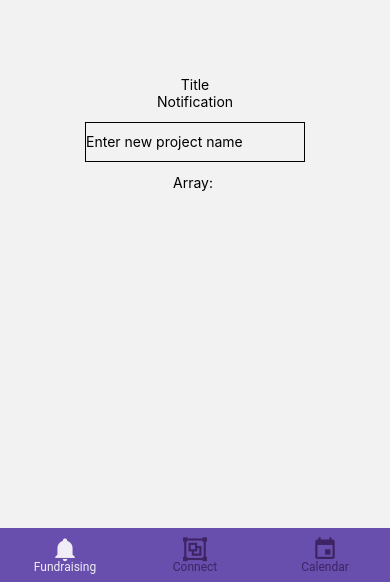
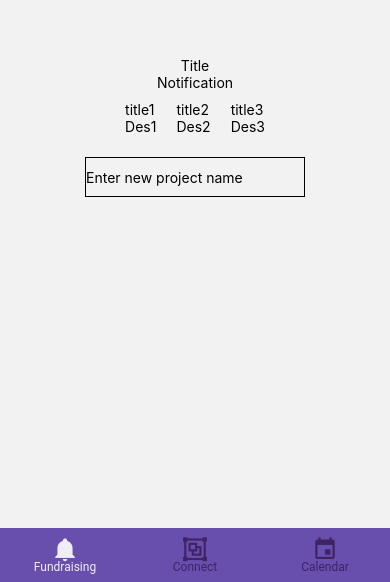
Before and after one commit to mhyneman8/inTouch, a React Native app: screen /Fundraising in a window 390 px wide. Shown: the part 262-844 px from the top of the page. Built offline with nearby package versions, Linux system fonts and the light colour scheme.

Commit message:
input saves to state array

```diff
--- a/components/fundraising.js
+++ b/components/fundraising.js
@@ -31,8 +31,26 @@ import projects from './project-data';
 
 
   export default function Fundraising() {
-    const [projectName, setProjectName] = useState(null);
-    const [projectArray, setProjectArray] = useState([]);
+    const [projectName, setProjectName] = useState();
+    const [projectArray, setProjectArray] = useState([
+      {title: "title1", description: "Des1"},
+      {title: "title2", description: "Des2"},
+      {title: "title3", description: "Des3"},
+    ]);
+
+    // const pName = projectArray.map(project => project.title)
+
+    const list = () => {
+      return projectArray.map((project) => {
+        return (
+          <View key={project.title} style={{margin: 10}}>
+            <Text>{project.title}</Text>
+            <Text>{project.description}</Text>
+          </View>
+        );
+      })
+    }
+
   // console.log(projectName + " name")
   // console.log(projectArray + " array")
   //   const addProject = () => {
@@ -64,13 +82,20 @@ import projects from './project-data';
       <View style={{flex:1, justifyContent: 'center', alignItems: 'center'}}>
         <Text>Title</Text>
         <Text>Notification</Text>
+
+        <Text>{list()}</Text>
+
         <TextInput
           style={styles.input}
           value={projectName}
           placeholder={"Enter new project name"}
           onChangeText={setProjectName}
-          onSubmitEditing={addNewProject}
+          onSubmitEditing={() => setProjectArray((projectArray) =>
+              [...projectArray, {title: projectName, description: 'testing'}]
+            )}
           />
+
+
 
           {/* <TextInput
           name="goal"
@@ -83,7 +108,7 @@ import projects from './project-data';
 
         {/* <Text>{this.state.projectList[0].name}</Text> */}
         <View>
-          <Text>Array: {projectArray[1]}</Text>
+
           {/* { (projectArray === null)
             ? <Text>Null</Text>
             : <Text>{projectArray}</Text>
```
